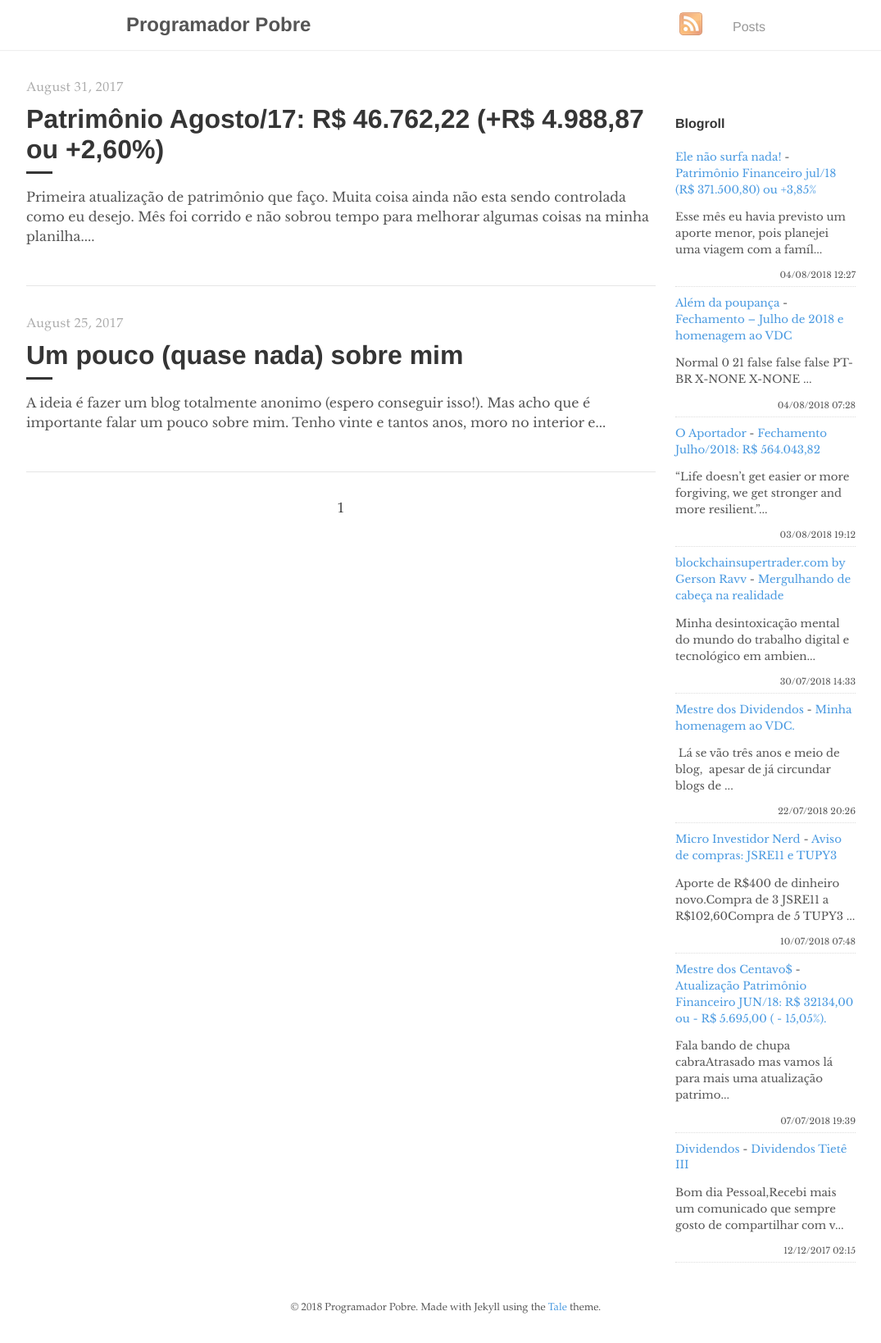
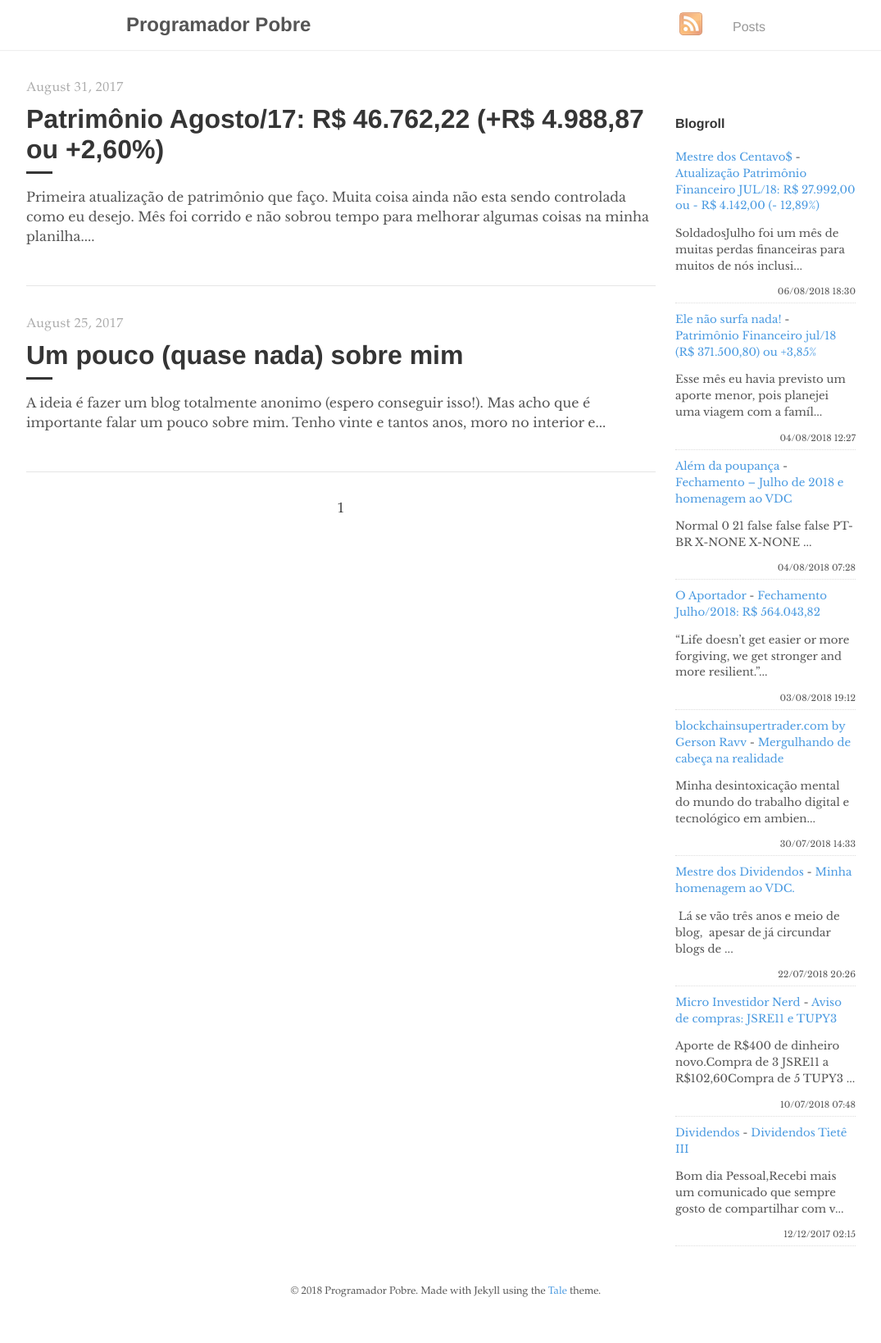
Before and after one commit to programadorpobre/programadorpobre.github.io, a Jekyll site: the page built from index.html, in a window 1280 px wide. Shown: the whole page at 82% size, without its empty margins (96-1171 px from the left). Built offline with Jekyll 4.4.1, drawn with Linux system fonts in a browser that asks for light colours; the list of posts is cut into pages by our own code; comment, search, counter and statistics services are not loaded.

Commit message:
[ci skip] travis #367

```diff
--- a/_includes/feed-entries.html
+++ b/_includes/feed-entries.html
@@ -1,3 +1,8 @@
+<div class="feed-entry">
+    <a class="feed-entry-site-name" href="https://mestredoscentavos.blogspot.com/">Mestre dos Centavo$</a> - <a class="feed-entry-title" href="https://mestredoscentavos.blogspot.com/2018/08/atualizacao-patrimonio-financeiro-jul18.html">Atualização Patrimônio Financeiro JUL/18: R$ 27.992,00 ou - R$ 4.142,00 (- 12,89%)</a>
+    <p class="feed-entry-summary">SoldadosJulho foi um mês de muitas perdas financeiras para muitos de nós inclusi...</p>
+    <time datetime="2018-08-06T18:30:00.000-07:00">06/08/2018 18:30</time>
+</div>
 <div class="feed-entry">
     <a class="feed-entry-site-name" href="https://elenaosurfanada.blogspot.com/">Ele não surfa nada!</a> - <a class="feed-entry-title" href="https://elenaosurfanada.blogspot.com/2018/08/patrimonio-financeiro-jul18-r-37150080.html">Patrimônio Financeiro jul/18 (R$ 371.500,80) ou +3,85%</a>
     <p class="feed-entry-summary">Esse mês eu havia previsto um aporte menor, pois planejei uma viagem com a famíl...</p>
@@ -29,11 +34,6 @@
     <time datetime="2018-07-10T07:48:00.001-07:00">10/07/2018 07:48</time>
 </div>
 <div class="feed-entry">
-    <a class="feed-entry-site-name" href="https://mestredoscentavos.blogspot.com/">Mestre dos Centavo$</a> - <a class="feed-entry-title" href="https://mestredoscentavos.blogspot.com/2018/07/atualizacao-patrimonio-financeiro-jun18.html">Atualização Patrimônio Financeiro JUN/18: R$ 32134,00 ou - R$ 5.695,00 ( - 15,05%).</a>
-    <p class="feed-entry-summary">Fala bando de chupa cabraAtrasado mas vamos lá para mais uma atualização patrimo...</p>
-    <time datetime="2018-07-07T19:39:00.001-07:00">07/07/2018 19:39</time>
-</div>
-<div class="feed-entry">
     <a class="feed-entry-site-name" href="http://bonsdividendos.blogspot.com/">Dividendos</a> - <a class="feed-entry-title" href="http://bonsdividendos.blogspot.com/2017/12/dividendos-tiete-iii.html">Dividendos Tietê III</a>
     <p class="feed-entry-summary">Bom dia Pessoal,Recebi mais um comunicado que sempre gosto de compartilhar com v...</p>
     <time datetime="2017-12-12T02:15:00.001-08:00">12/12/2017 02:15</time>
```
